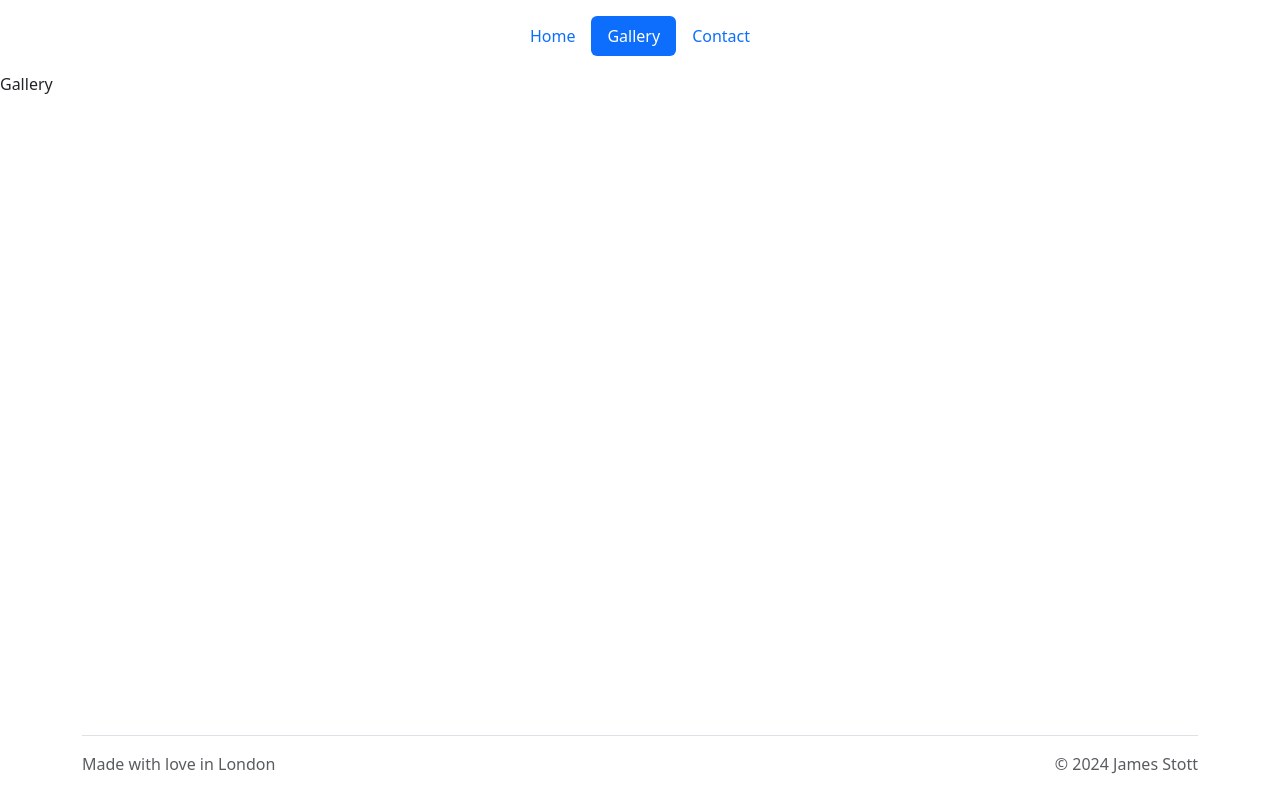
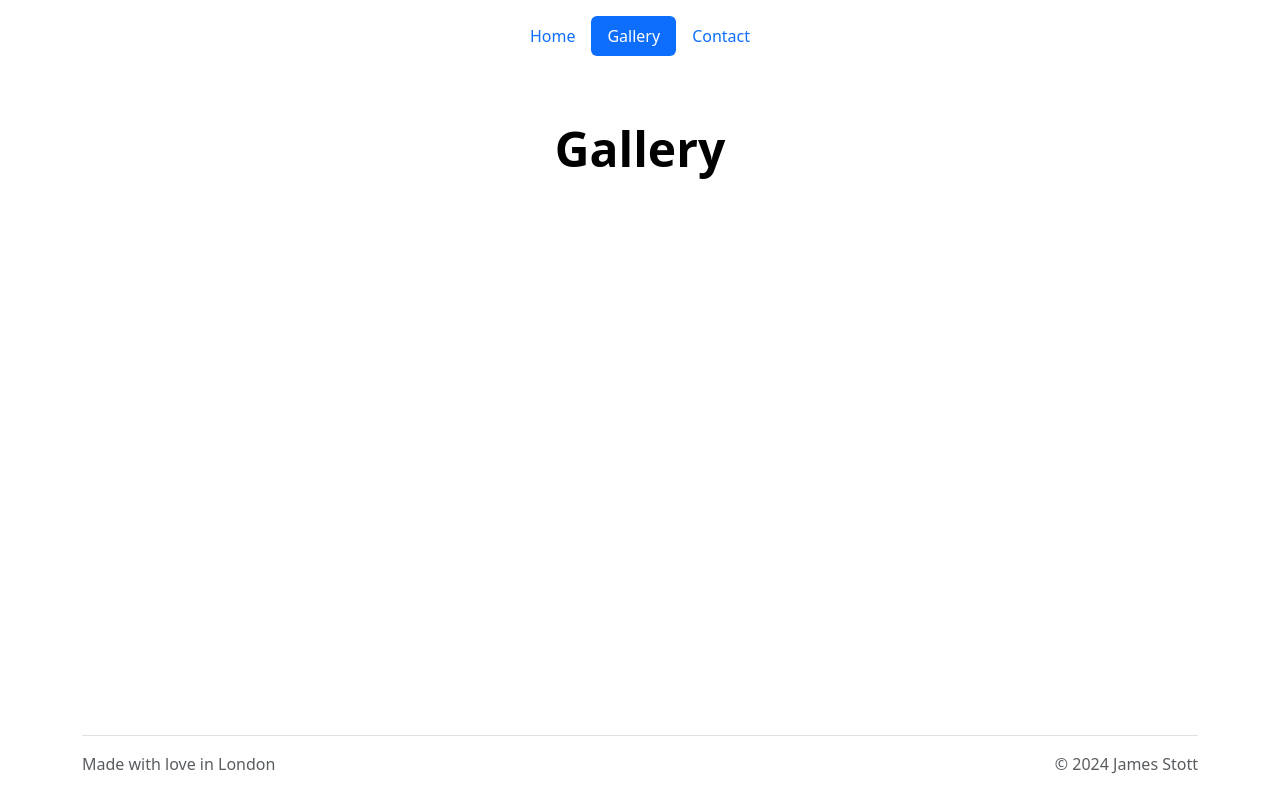
Before and after one commit to jamesaps/react-portfolio, a React (Vite) app: page /gallery in a window 1280 px wide. Built offline with nearby package versions, Linux system fonts and the light colour scheme.

Commit message:
create gallery grid container

```diff
--- a/src/components/pages/Gallery.jsx
+++ b/src/components/pages/Gallery.jsx
@@ -2,8 +2,14 @@ import React from "react";
 
 export default function Gallery() {
   return (
-    <>
-      <div>Gallery</div>
-    </>
+    <div className="container">
+      <h1 className="display-5 fw-bold text-body-emphasis text-center my-5">
+        Gallery
+      </h1>
+
+      <div className="row row-cols-1 row-cols-md-2 row-cols-lg-3 g-4">
+
+      </div>
+    </div>
   );
 }
```
